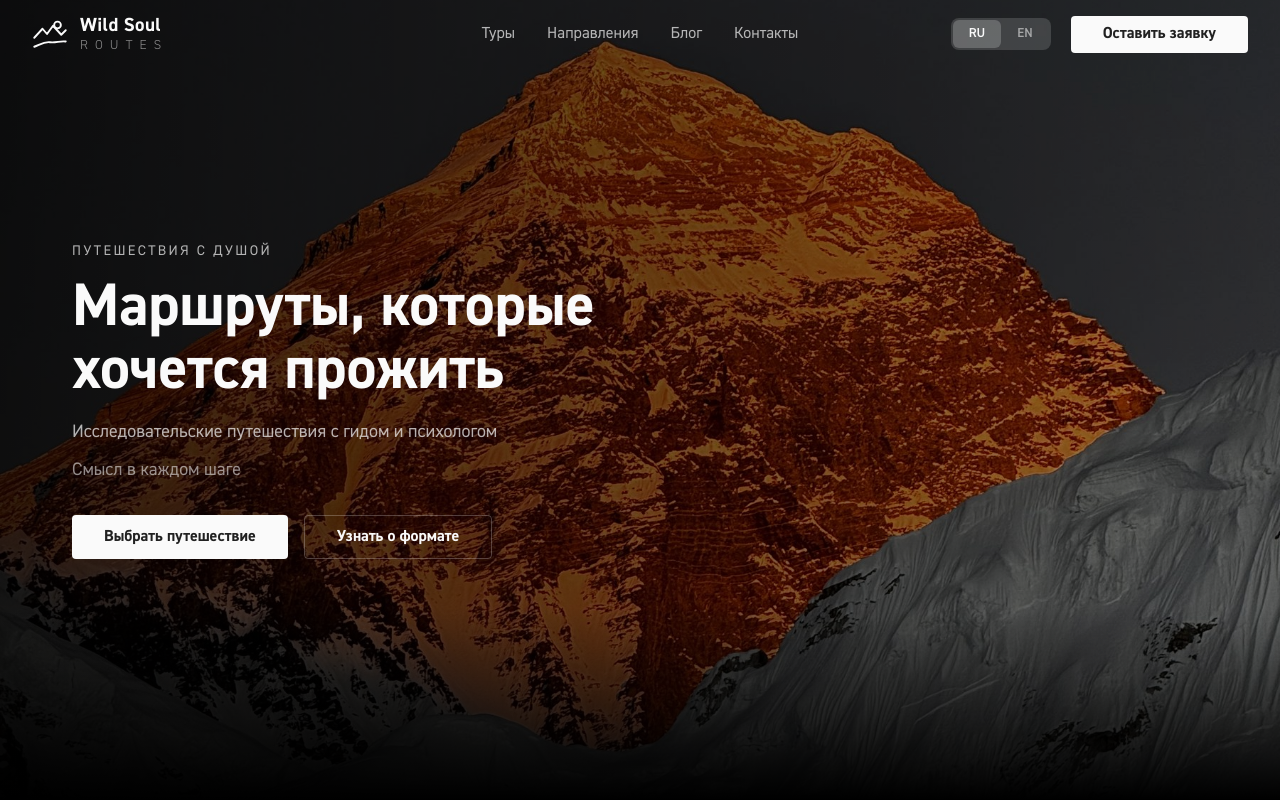
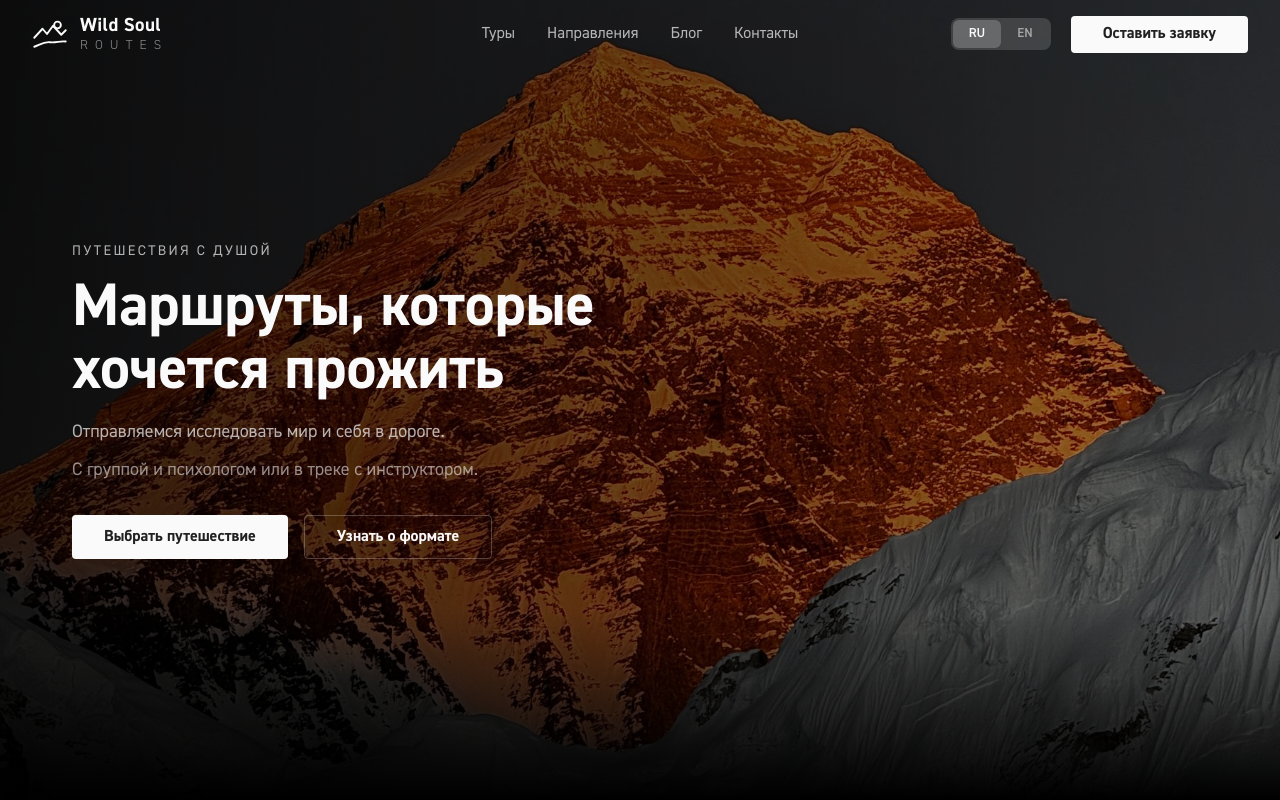
Before and after one commit to fifulina-uxui/wild-soul-routes, a React (Vite) app: page / in a window 1280 px wide. Shown: the top 800 px of the page. Built offline with nearby package versions, Linux system fonts and the light colour scheme.

Commit message:
Hero subtitle updated

```diff
--- a/src/data/content.ts
+++ b/src/data/content.ts
@@ -158,8 +158,8 @@ export const content: Record<'ru' | 'en', PageContent> = {
     hero: {
       tagline: 'Путешествия с душой',
       title: 'Маршруты, которые хочется прожить',
-      subtitle: 'Исследовательские путешествия с гидом и психологом',
-      subtitle2: 'Смысл в каждом шаге',
+      subtitle: 'Отправляемся исследовать мир и себя в дороге.',
+      subtitle2: 'С группой и психологом или в треке с инструктором.',
     },
     tours: {
       label: 'Маршруты',
@@ -1120,8 +1120,8 @@ export const content: Record<'ru' | 'en', PageContent> = {
     hero: {
       tagline: 'Travel with soul',
       title: 'Routes you will want to live',
-      subtitle: 'Exploratory journeys with a guide and a psychologist',
-      subtitle2: 'Meaning in every step',
+      subtitle: 'We set out to explore the world and ourselves on the road.',
+      subtitle2: 'With a group and a psychologist, or on a trek with an instructor.',
     },
     tours: {
       label: 'Routes',
```
